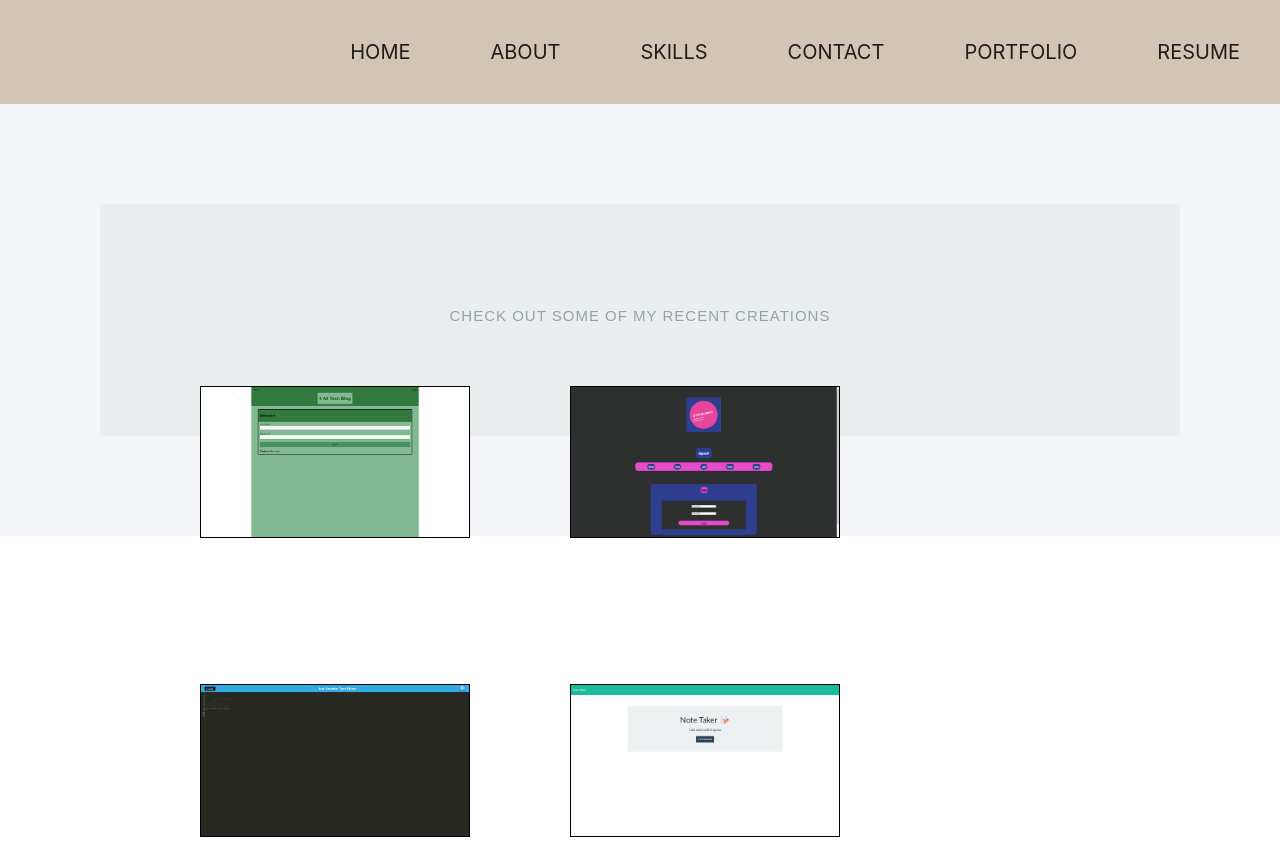
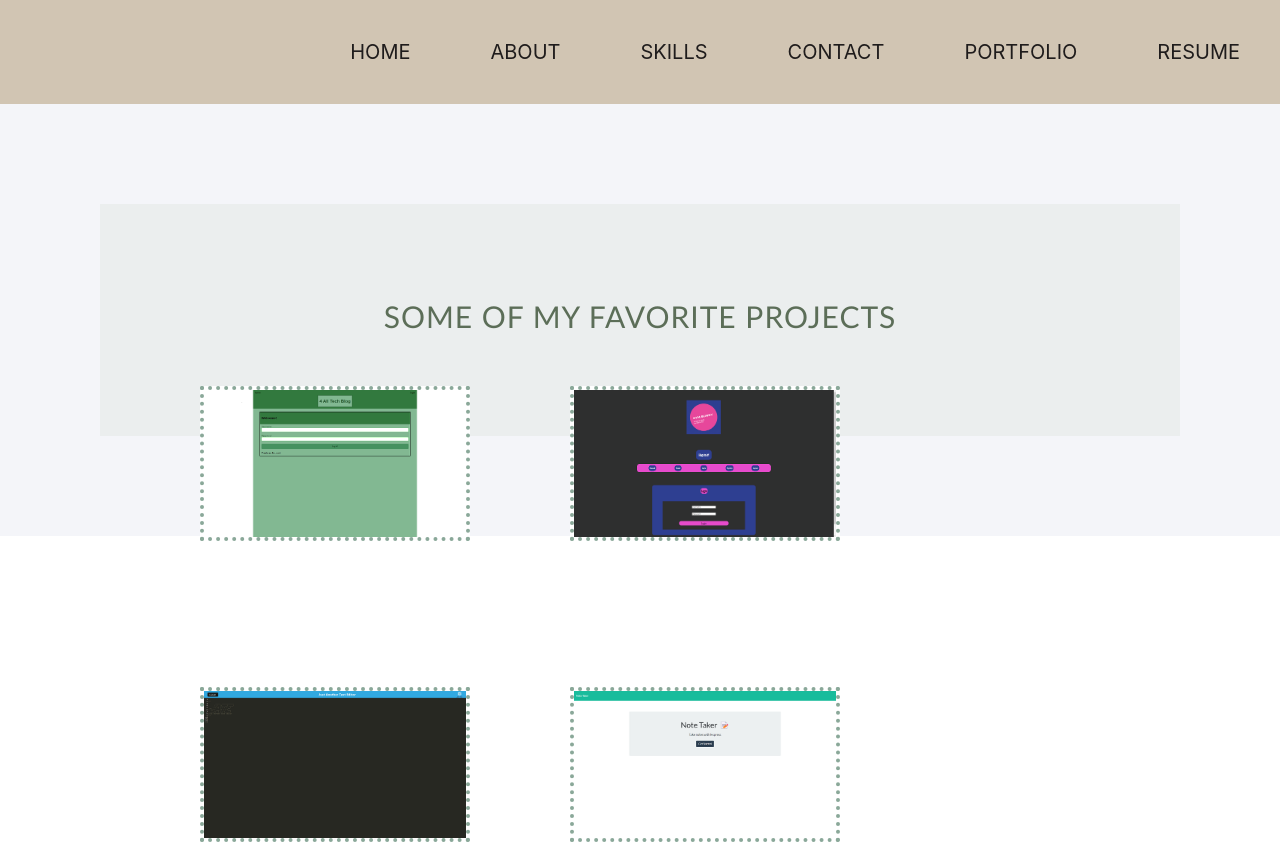
Before and after one commit to nparker80/Najla_Coding_Portfolio, a React (Create React App) app: page /portfolio in a window 1280 px wide. Shown: the top 844 px of the page. Built offline with nearby package versions, Linux system fonts and the light colour scheme.

Commit message:
continue project styling and color palette

```diff
--- a/src/contents/Portfolio/Portfolio.css
+++ b/src/contents/Portfolio/Portfolio.css
@@ -5,12 +5,12 @@
 }
 
 #portfolio h1 {
-  font: 15px/24px 'opensans-semibold', sans-serif;
+  font: 30px/24px 'Gill Sans', 'Gill Sans MT', 'Trebuchet MS', sans-serif;
   text-transform: uppercase;
   letter-spacing: 1px;
   text-align: center;
   margin-bottom: 48px;
-  color: #95A3A3;
+  color: #5C6E58;
 }
 
 /* Portfolio Content */
@@ -55,10 +55,10 @@
 
 .portfolio-item .item-wrap .link-icon {
   display: block;
-  color: #8AA899;
+  color: #F2D349;
   height: 30px;
   width: 30px;
-  font-size: 18px;
+  font-size: 25px;
   line-height: 30px;
   text-align: center;
 
@@ -79,7 +79,8 @@
 }
 
 .item-wrap {
-  border: 1px solid;
+  border: 4px dotted #8AA899;
+  ;
 }
 
 .portfolio-item .item-wrap img {
@@ -91,21 +92,20 @@
 }
 
 .portfolio-item .portfolio-item-meta h5 {
-  font: 14px/21px 'opensans-bold', sans-serif;
+  font: 18px/21px 'opensans-bold', sans-serif;
   color: #fff;
 }
 
 .portfolio-item .portfolio-item-meta p {
-  font: 12px/18px 'opensans-light', sans-serif;
+  font: 16px/18px 'opensans-light', sans-serif;
   color: #c6c7c7;
   margin-bottom: 0;
 }
 
 /* on hover */
 .portfolio-item:hover .overlay {
-
-  opacity: 80%;
-  background-color: #F2D349;
+  opacity: 95%;
+  background-color: #5c6e58;
   ;
 }
 
--- a/src/contents/Portfolio/Portfolio.jsx
+++ b/src/contents/Portfolio/Portfolio.jsx
@@ -33,7 +33,7 @@ const Portfolio = ({ data }) => {
     <div className="condiv home">
       <section id="portfolio">
         <div className="row">
-          <h1>Check out some of my recent creations</h1>
+          <h1>Some of my favorite projects</h1>
 
           <div
             id="portfolio-wrapper"
```
